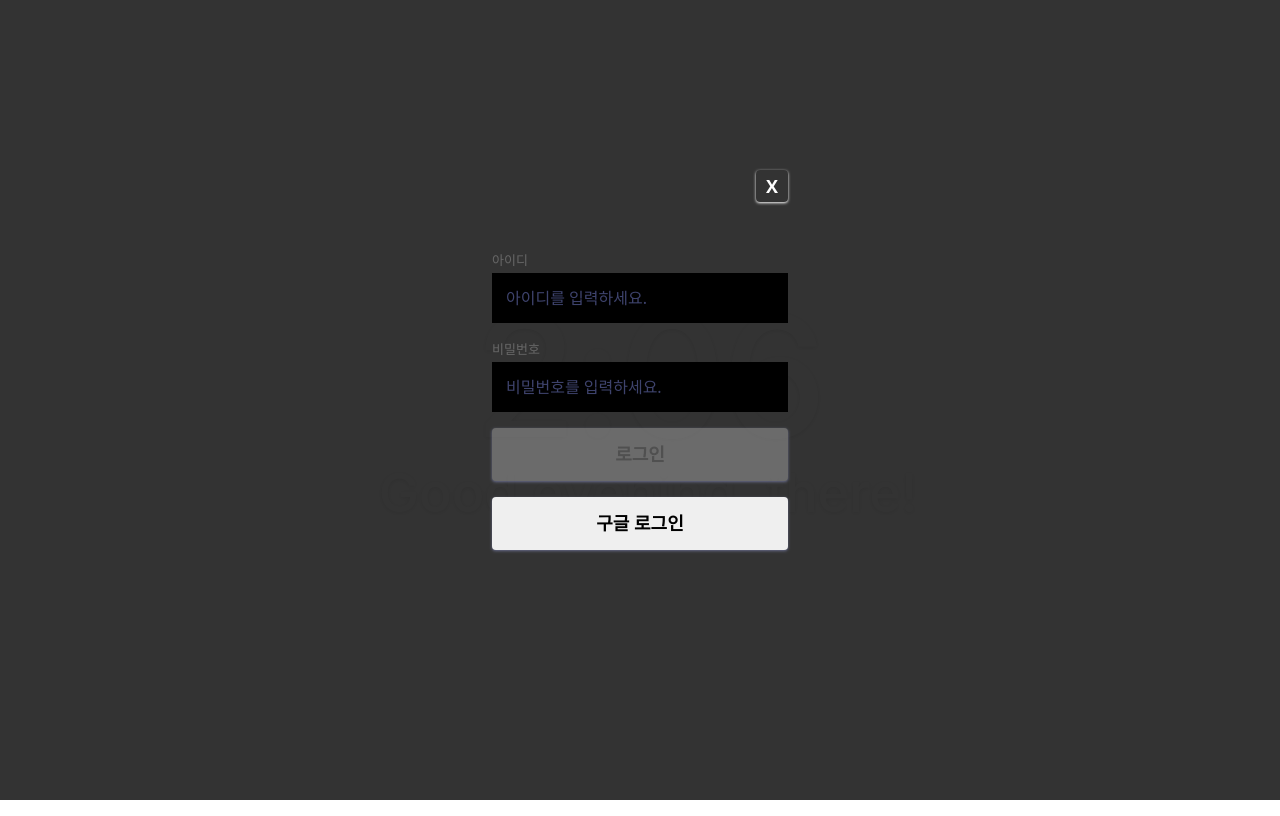
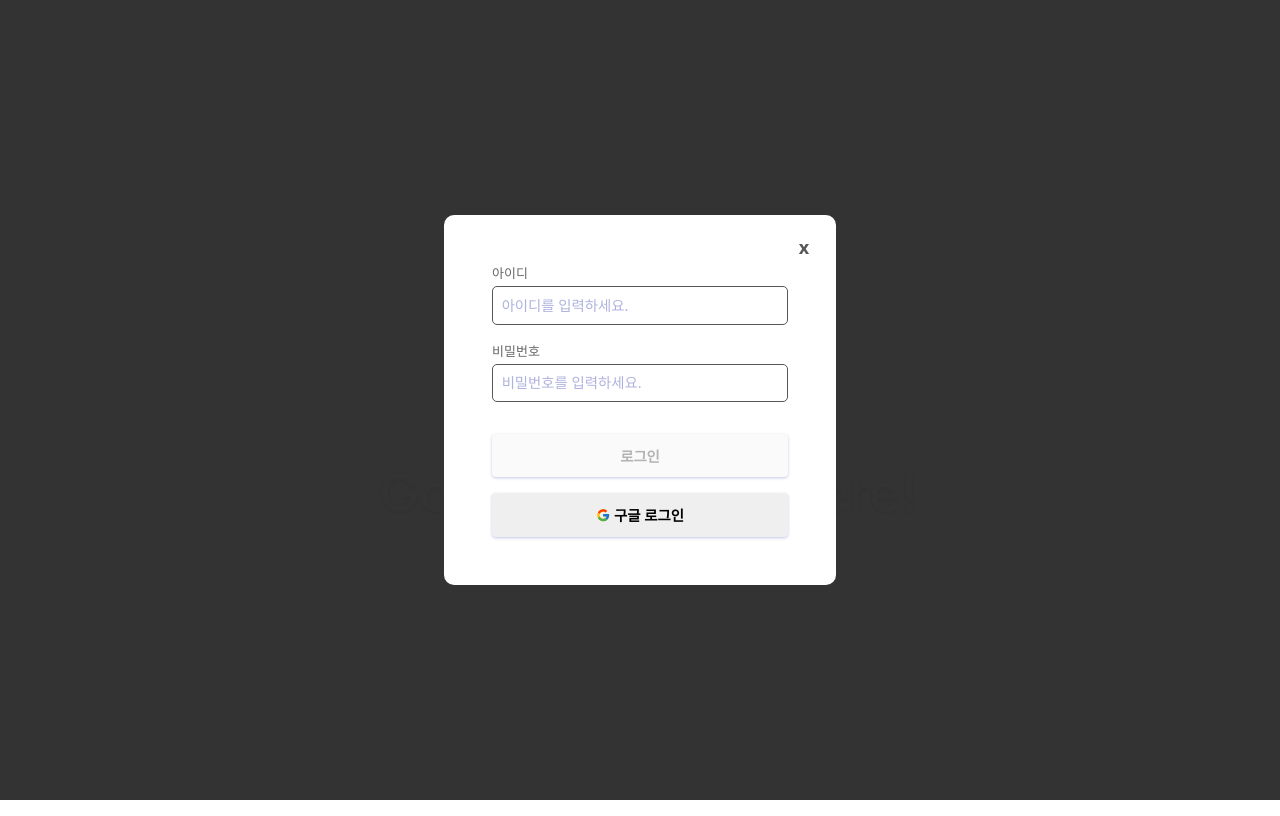
Before and after one commit to margu31/momentum-clone, a React (Create React App) app: page / in a window 1280 px wide. Both pictures are taken after a click on the button "로그인". Built offline with nearby package versions, Linux system fonts and the light colour scheme; no server answers.

Commit message:
[스타일] 로그인/로그아웃 폼 스타일 변경

```diff
--- a/src/components/Dialog/Dialog.styled.js
+++ b/src/components/Dialog/Dialog.styled.js
@@ -4,10 +4,13 @@ export const StyledDialog = styled.form`
   position: relative;
   display: flex;
   flex-flow: column;
+  background-color: #fff;
+  padding: 3rem;
+  border-radius: 10px;
 `;
 
 export const StyledButton = styled.button`
-  margin-top: 1rem;
+  margin-top: 2rem;
   cursor: pointer;
   box-sizing: border-box;
   display: inline-flex;
@@ -19,7 +22,7 @@ export const StyledButton = styled.button`
   padding: 0.777em 3.055em;
   text-align: center;
   text-decoration: none;
-  font: bold 1.125rem/1.388 'Spoqa Han Sans Neo', 'Noto Sans', Sans-Serif;
+  font: bold 0.9rem 'Spoqa Han Sans Neo', 'Noto Sans', Sans-Serif;
   box-shadow: 0 1px 3px rgba(147, 153, 210, 0.56);
 
   &[disabled] {
@@ -33,14 +36,19 @@ export const StyledButton = styled.button`
       box-shadow: none;
     }
   }
+
+  & + & {
+    margin-top: 1rem;
+  }
 `;
 
 export const StyledCloseButton = styled.button`
   position: absolute;
   background-color: transparent;
-  color: #fefefe;
-  top: -5rem;
-  right: 0;
+  color: #585757;
+  border: none;
+  top: 1rem;
+  right: 1rem;
   cursor: pointer;
   box-sizing: border-box;
   display: inline-flex;
@@ -48,7 +56,6 @@ export const StyledCloseButton = styled.button`
   align-items: center;
   width: 15px;
   height: 15px;
-  border: 0;
   border-radius: 4px;
   padding: 1rem;
   text-align: center;
--- a/src/components/Dialog/SignInDialog.js
+++ b/src/components/Dialog/SignInDialog.js
@@ -6,7 +6,8 @@ import {
   handleSignInWithEmailAndPassword,
 } from 'api/firebase';
 import FormInput from '../FormInput/FormInput';
-import { isValidEmailFormat, isValidPasswordFormat } from '../../utils';
+import { isValidEmailFormat, isValidPasswordFormat } from 'utils';
+import { FcGoogle } from 'react-icons/fc';
 
 const initialSignInFormValues = {
   email: '',
@@ -177,10 +178,11 @@ export default function SignInDialog({ onClose }) {
         onClick={() => dispatch(handleSignInGoogleAuthProvider(onClose))}
         type="button"
       >
-        구글 로그인
+        <FcGoogle />
+        &nbsp;구글 로그인
       </StyledButton>
       <StyledCloseButton type="button" onClick={onClose}>
-        X
+        x
       </StyledCloseButton>
     </StyledDialog>
   );
--- a/src/components/FormInput/FormInput.styled.js
+++ b/src/components/FormInput/FormInput.styled.js
@@ -20,6 +20,9 @@ export const StyledInputWrapper = styled.div`
   position: relative;
   display: inline-flex;
   min-width: 296px;
+  box-sizing: border-box;
+  border-radius: 5px;
+
   ${({ isError }) =>
     isError &&
     css`
@@ -31,11 +34,12 @@ export const StyledInput = styled.input.attrs(props => ({
   id: props.id,
 }))`
   flex: 1;
-  border: 0;
-  padding: 0.875em;
-  font: 500 1rem/1.375 'Noto Sans';
-  background: #000;
-  color: ${darken(0.1, '#fefefe')};
+  border: 1px solid #585757;
+  padding: 0.6em;
+  font: 500 0.9rem 'Noto Sans';
+  border-radius: 5px;
+  background: transparent;
+  color: ${darken(0.1, '#000')};
 
   &::placeholder {
     color: ${darken(0.1, 'rgba(147, 153, 210, 0.56)')};
@@ -63,6 +67,7 @@ export const StyledButton = styled.button`
   cursor: pointer;
   border: 0;
   padding: 0;
+  font-size: 0.75rem;
 
   &:disabled {
     cursor: not-allowed;
@@ -82,8 +87,8 @@ export const StyledButton = styled.button`
 `;
 
 export const StyledError = styled.span`
-  margin-top: 10px;
+  margin-top: 7px;
   margin-left: 10px;
-  font-size: 15px;
+  font-size: 0.5rem;
   color: #ff0c39;
 `;
```
